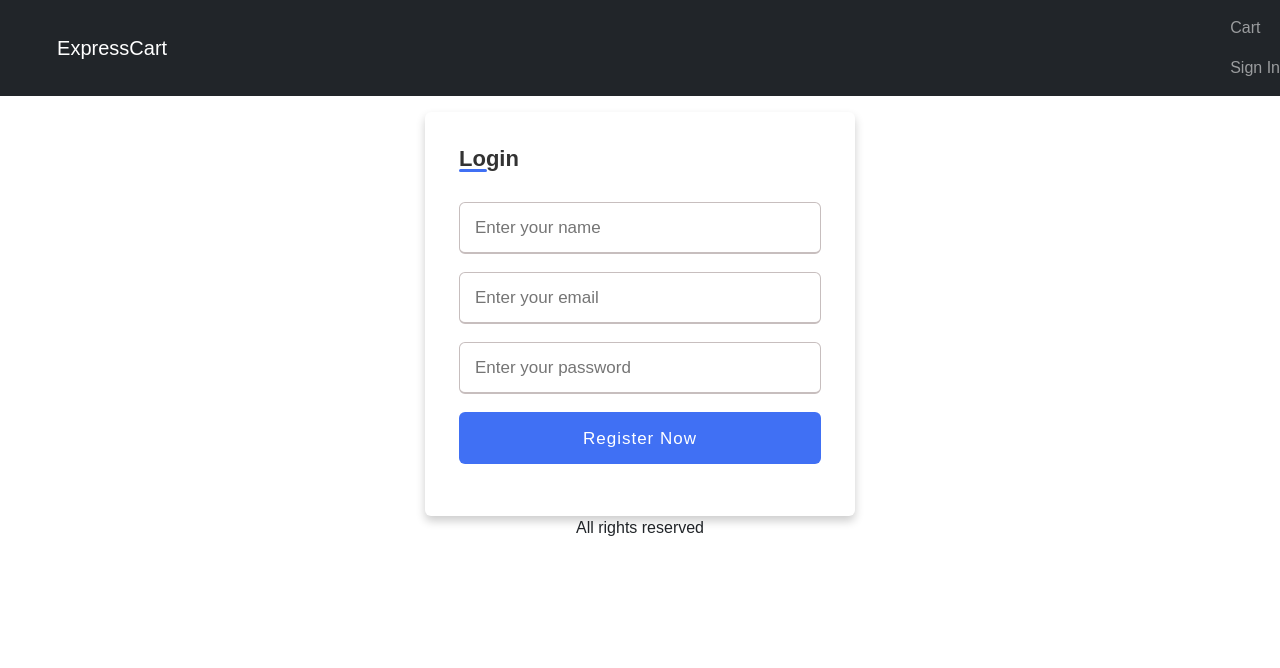
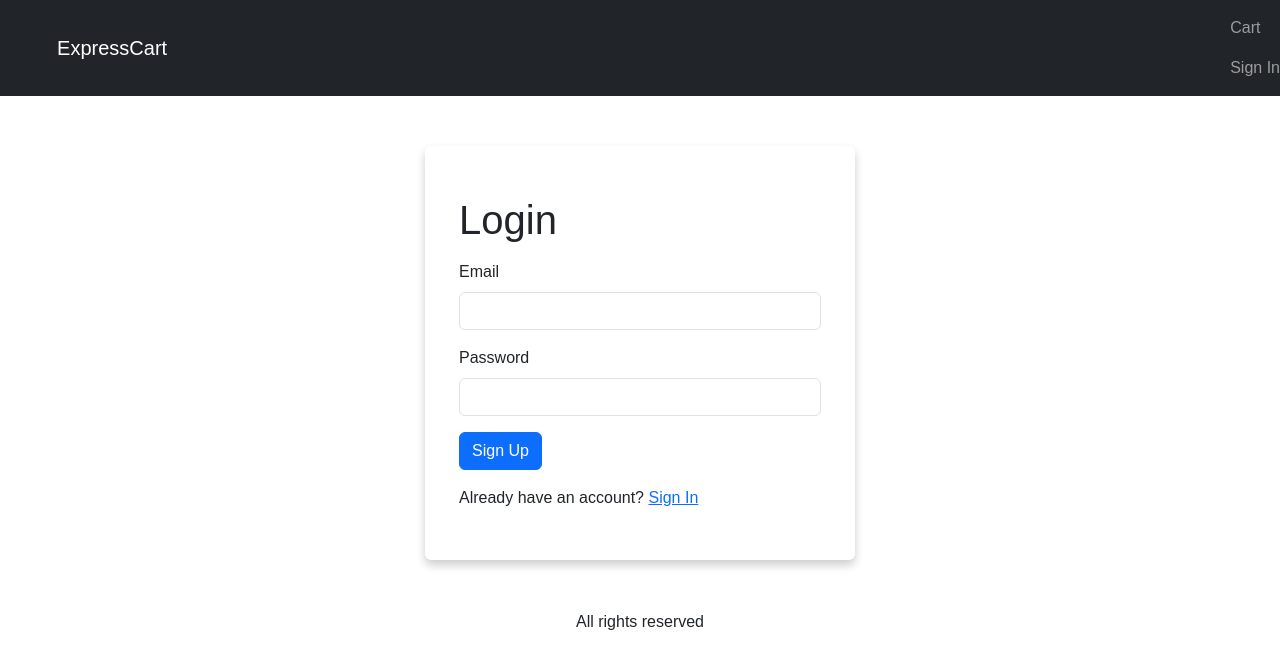
Before and after one commit to AbinashRai/MERN-Ecommerce, a React (Vite) app in the folder frontend/: page /login in a window 1280 px wide. Shown: the top 668 px of the page. Built offline with nearby package versions, Linux system fonts and the light colour scheme.

Commit message:
added server logic for login

```diff
--- a/frontend/src/index.css
+++ b/frontend/src/index.css
@@ -31,77 +31,5 @@ img.large {
   padding: 34px;
   border-radius: 6px;
   box-shadow: 0 5px 10px rgba(0, 0, 0, 0.2);
-  margin: auto;
+  margin: 50px auto;
 }
-.wrapper h2 {
-  position: relative;
-  font-size: 22px;
-  font-weight: 600;
-  color: #333;
-}
-.wrapper h2::before {
-  content: "";
-  position: absolute;
-  left: 0;
-  bottom: 0;
-  height: 3px;
-  width: 28px;
-  border-radius: 12px;
-  background: #4070f4;
-}
-.wrapper form {
-  margin-top: 30px;
-}
-.wrapper form .input-box {
-  height: 52px;
-  margin: 18px 0;
-}
-form .input-box input {
-  height: 100%;
-  width: 100%;
-  outline: none;
-  padding: 0 15px;
-  font-size: 17px;
-  font-weight: 400;
-  color: #333;
-  border: 1.5px solid #c7bebe;
-  border-bottom-width: 2.5px;
-  border-radius: 6px;
-  transition: all 0.3s ease;
-}
-.input-box input:focus,
-.input-box input:valid {
-  border-color: #4070f4;
-}
-form .policy {
-  display: flex;
-  align-items: center;
-}
-form h3 {
-  color: #707070;
-  font-size: 14px;
-  font-weight: 500;
-  margin-left: 10px;
-}
-.input-box.button input {
-  color: #fff;
-  letter-spacing: 1px;
-  border: none;
-  background: #4070f4;
-  cursor: pointer;
-}
-.input-box.button input:hover {
-  background: #0e4bf1;
-}
-form .text h3 {
-  color: #333;
-  width: 100%;
-  text-align: center;
-}
-form .text h3 a {
-  color: #4070f4;
-  text-decoration: none;
-}
-form .text h3 a:hover {
-  text-decoration: underline;
-}
--- a/frontend/src/pages/LoginPage.tsx
+++ b/frontend/src/pages/LoginPage.tsx
@@ -1,24 +1,57 @@
+import axios from "axios";
+import { useState } from "react";
+import { Button, Container, Form } from "react-bootstrap";
+import { Link, useNavigate } from "react-router-dom";
+
 const LoginPage = () => {
+  const [email, setEmail] = useState<string>("");
+  const [password, setPassword] = useState<string>("");
+  const navigate = useNavigate();
+
+  const handleSubmit = (e: React.FormEvent<HTMLFormElement>) => {
+    e.preventDefault();
+    axios
+      .post("http://localhost:4000/login", { email, password })
+      .then((result) => {
+        console.log(result);
+        if (result.data == "Success") {
+          navigate("/");
+        }
+      })
+      .catch((err) => console.log(err));
+  };
+
   return (
-    <div className="wrapper">
-      <h2>Login</h2>
-      <form action="#">
-        <div className="input-box">
-          <input type="text" placeholder="Enter your name" required />
-        </div>
-        <div className="input-box">
-          <input type="text" placeholder="Enter your email" required />
+    <Container className="wrapper">
+      <h1 className="my-3">Login</h1>
+      <Form onSubmit={handleSubmit}>
+        <Form.Group className="mb-3" controlId="email">
+          <Form.Label>Email</Form.Label>
+          <Form.Control
+            type="email"
+            required
+            onChange={(e) => setEmail(e.target.value)}
+          />
+        </Form.Group>
+
+        <Form.Group className="mb-3" controlId="password">
+          <Form.Label>Password</Form.Label>
+          <Form.Control
+            type="password"
+            required
+            onChange={(e) => setPassword(e.target.value)}
+          />
+        </Form.Group>
+
+        <div className="mb-3">
+          <Button type="submit">Sign Up</Button>
         </div>
 
-        <div className="input-box">
-          <input type="password" placeholder="Enter your password" required />
+        <div className="mb-3">
+          Already have an account? <Link to={`/`}>Sign In</Link>
         </div>
-
-        <div className="input-box button">
-          <input type="Submit" value="Register Now" />
-        </div>
-      </form>
-    </div>
+      </Form>
+    </Container>
   );
 };
 
--- a/frontend/src/pages/SignUpPage.tsx
+++ b/frontend/src/pages/SignUpPage.tsx
@@ -58,7 +58,7 @@ const SignUpPage = () => {
         </div>
 
         <div className="mb-3">
-          Already have an account? <Link to={`/`}>Sign In</Link>
+          Already have an account? <Link to={`/login`}>Sign In</Link>
         </div>
       </Form>
     </Container>
```
Also changed, not shown: 1 other file (tests, documents, lock files or other folders).
